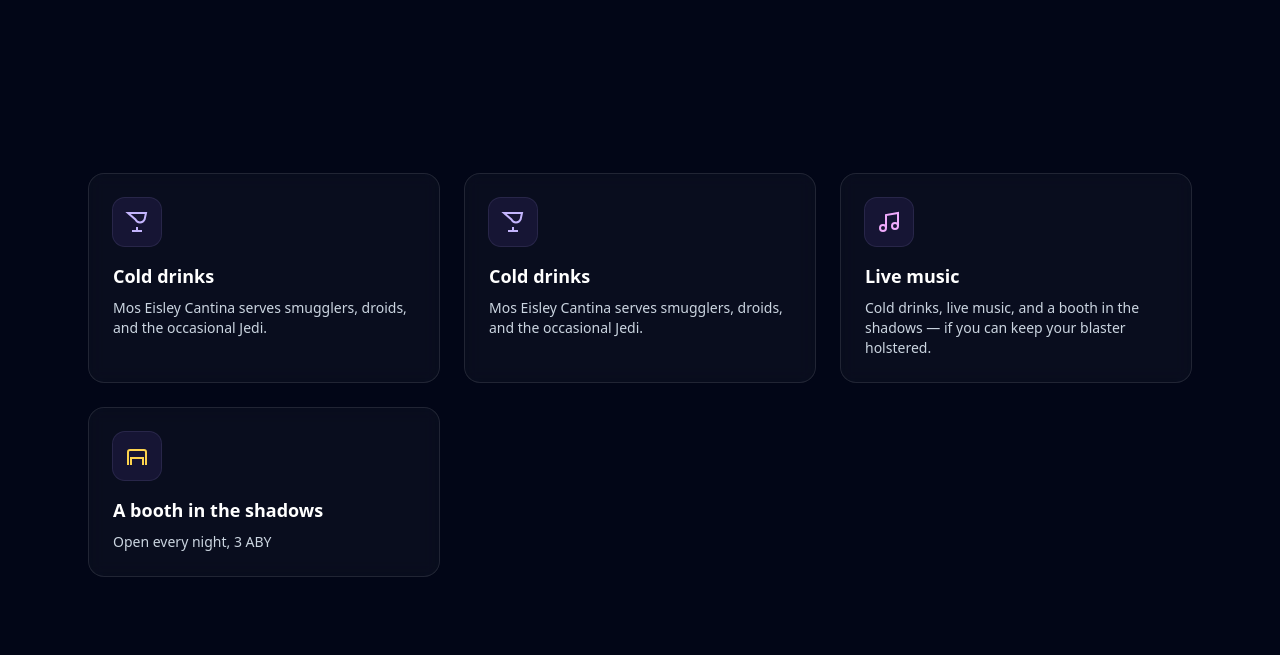
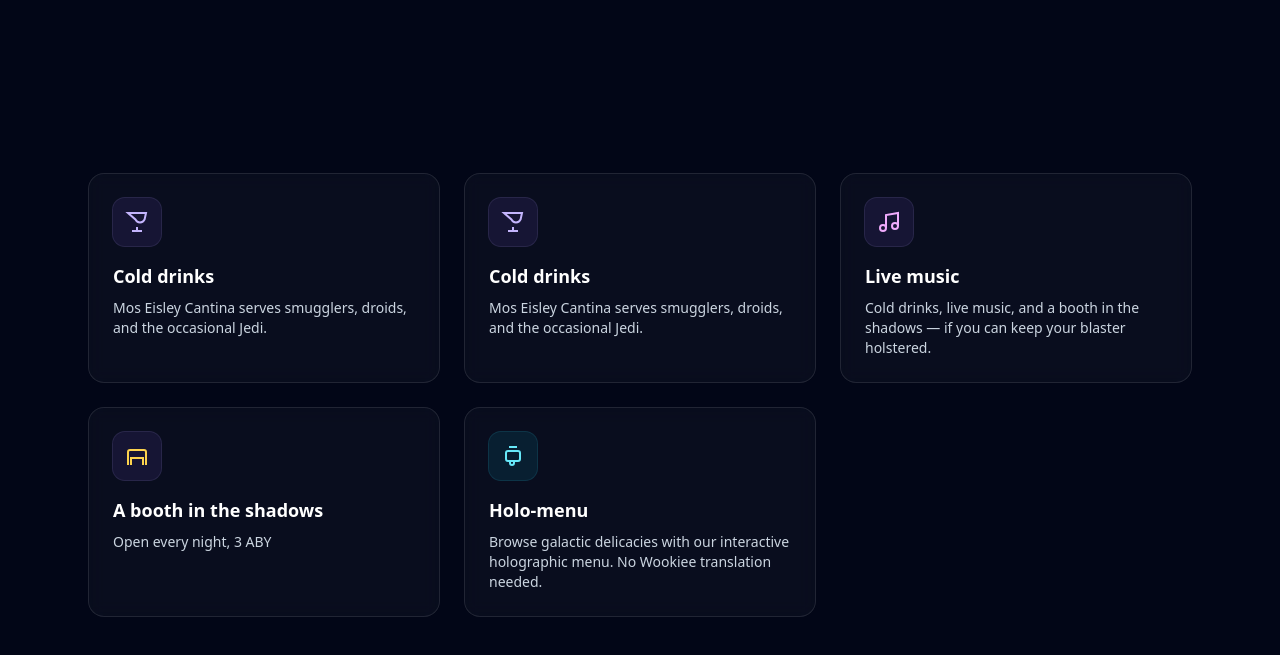
Before and after one commit to idrissih/mos-eisley-cantina, a plain HTML site: page index.html in a window 1280 px wide. Shown: the part 605-1260 px from the top of the page. Drawn offline with nearby package versions, Linux system fonts and the light colour scheme.

Commit message:
update ajout une featture

```diff
--- a/index.html
+++ b/index.html
@@ -155,6 +155,14 @@
                 <h3 class="text-lg font-semibold text-white mb-2">A booth in the shadows</h3>
                 <p class="text-slate-300 text-sm">Open every night, 3 ABY</p>
               </article>
+            <article class="flex flex-col items-start p-6 bg-white/[0.03] border border-white/10 rounded-2xl backdrop-blur transition hover:-translate-y-1">
+              <div class="size-12 flex items-center justify-center rounded-xl bg-cyan-500/10 ring-1 ring-cyan-400/20 mb-4">
+                <!-- Icon: Holo-Menu -->
+                <svg class="w-6 h-6 text-cyan-300" fill="none" stroke="currentColor" stroke-width="2" viewBox="0 0 24 24"><rect x="5" y="7" width="14" height="10" rx="2" /><path d="M8 3h8M9 17v2a2 2 0 1 0 4 0v-2" /></svg>
+              </div>
+              <h3 class="text-lg font-semibold text-white mb-2">Holo-menu</h3>
+              <p class="text-slate-300 text-sm">Browse galactic delicacies with our interactive holographic menu. No Wookiee translation needed.</p>
+            </article>
             </div>
           </section>
 
```
